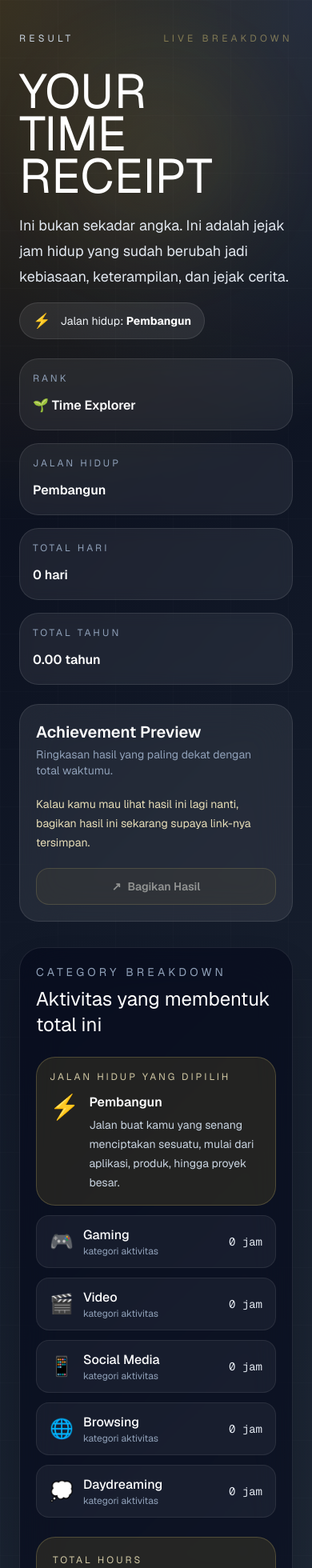
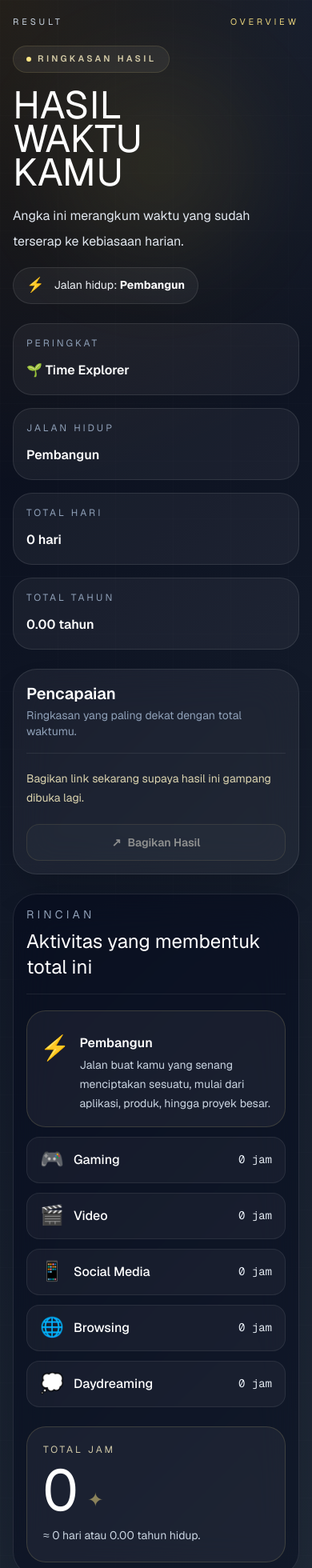
Before and after one commit to muhammadnursalam-oss/wasted-time-calculator, a Next.js app: page /result in a window 390 px wide. Shown: the top 1960 px of the page at 80% size. Built offline with nearby package versions, Linux system fonts and the light colour scheme.

Commit message:
wasted time calculators V 2.4

```diff
--- a/app/globals.css
+++ b/app/globals.css
@@ -15,12 +15,18 @@
 }
 
 body {
+  margin: 0;
+  min-height: 100vh;
+  overflow-x: hidden;
   background:
     radial-gradient(circle at top left, rgba(255, 183, 77, 0.12), transparent 28%),
     radial-gradient(circle at top right, rgba(255, 255, 255, 0.06), transparent 24%),
     linear-gradient(135deg, #0b0f19 0%, #111827 44%, #1f2937 100%);
-  color: var(--foreground);
+  color: #f8fafc;
   font-family: var(--font-geist-sans), Arial, Helvetica, sans-serif;
+  text-rendering: geometricPrecision;
+  -webkit-font-smoothing: antialiased;
+  -moz-osx-font-smoothing: grayscale;
 }
 
 ::selection {
@@ -48,6 +54,73 @@ body {
   }
 }
 
+@keyframes fade-up {
+  from {
+    opacity: 0;
+    transform: translateY(16px);
+  }
+  to {
+    opacity: 1;
+    transform: translateY(0);
+  }
+}
+
+@keyframes float-soft {
+  0%, 100% {
+    transform: translate3d(0, 0, 0);
+  }
+  50% {
+    transform: translate3d(0, -8px, 0);
+  }
+}
+
+@keyframes gradient-shift {
+  0%, 100% {
+    background-position: 0% 50%;
+  }
+  50% {
+    background-position: 100% 50%;
+  }
+}
+
+@keyframes title-pop {
+  from {
+    opacity: 0;
+    transform: translateY(18px) scale(0.98);
+  }
+  to {
+    opacity: 1;
+    transform: translateY(0) scale(1);
+  }
+}
+
+@keyframes fill-pop {
+  0% {
+    transform: scale(0.995);
+    box-shadow: 0 0 0 0 rgba(251, 191, 36, 0);
+  }
+  70% {
+    transform: scale(1);
+    box-shadow: 0 0 0 6px rgba(251, 191, 36, 0.06);
+  }
+  100% {
+    transform: scale(1);
+    box-shadow: 0 0 0 0 rgba(251, 191, 36, 0);
+  }
+}
+
+@keyframes choice-pop {
+  0% {
+    transform: translateY(0) scale(1);
+  }
+  45% {
+    transform: translateY(-2px) scale(1.01);
+  }
+  100% {
+    transform: translateY(0) scale(1);
+  }
+}
+
 .blink-soft {
   animation: blink-soft 1.35s infinite;
 }
@@ -55,3 +128,40 @@ body {
 .glow-pulse {
   animation: glow-pulse 1.8s ease-in-out infinite;
 }
+
+.reveal {
+  animation: fade-up 0.6s ease both;
+}
+
+.reveal-delay-1 {
+  animation: fade-up 0.7s 0.08s ease both;
+}
+
+.reveal-delay-2 {
+  animation: fade-up 0.8s 0.16s ease both;
+}
+
+.motion-title {
+  animation: title-pop 0.8s 0.03s ease both;
+}
+
+.float-soft {
+  animation: float-soft 5s ease-in-out infinite;
+}
+
+.gradient-sheen {
+  background-size: 200% 200%;
+  animation: gradient-shift 10s ease infinite;
+}
+
+.field-filled {
+  animation: fill-pop 0.35s ease-out;
+  border-color: rgba(251, 191, 36, 0.35);
+  background:
+    linear-gradient(180deg, rgba(255, 255, 255, 0.02), rgba(255, 255, 255, 0)),
+    rgba(2, 6, 23, 0.72);
+}
+
+.choice-active {
+  animation: choice-pop 0.28s ease-out;
+}
--- a/app/result/page.tsx
+++ b/app/result/page.tsx
@@ -293,8 +293,8 @@ function ResultContent() {
   const formattedDisplayedHours = Math.round(displayedHours).toLocaleString();
   const shareId = resultId || renderRecord.id;
   const shareText = renderRecord.achievementTitle
-    ? `Halo! Aku baru saja cek Wasted Time Calculator dan hasilku menunjukkan ${renderRecord.totalHours.toLocaleString()} jam waktu autopilot. Jalan hidupku: ${selectedLifePath.label}. Achievement-ku: ${renderRecord.achievementTitle}. Yuk lihat juga hasilmu.`
-    : `Halo! Aku baru saja cek Wasted Time Calculator dan hasilku menunjukkan ${renderRecord.totalHours.toLocaleString()} jam waktu autopilot. Jalan hidupku: ${selectedLifePath.label}. Yuk lihat juga hasilmu.`;
+    ? `Aku baru cek Wasted Time Calculator. Hasilku ${renderRecord.totalHours.toLocaleString()} jam waktu autopilot, dengan jalan hidup ${selectedLifePath.label}. Achievement: ${renderRecord.achievementTitle}.`
+    : `Aku baru cek Wasted Time Calculator. Hasilku ${renderRecord.totalHours.toLocaleString()} jam waktu autopilot, dengan jalan hidup ${selectedLifePath.label}.`;
 
   async function handleShareResult() {
     const shareUrl = shareId
@@ -304,7 +304,7 @@ function ResultContent() {
     try {
       if (navigator.share) {
         await navigator.share({
-          title: "Wasted Time Calculator Result",
+          title: "Wasted Time Calculator - Result",
           text: shareText,
           url: shareUrl,
         });
@@ -322,50 +322,53 @@ function ResultContent() {
   if (recordIdFromUrl && isLoadingStoredRecord) {
     return (
       <main className="flex min-h-screen items-center justify-center px-6 text-white">
-        <p className="text-slate-300">Memuat hasil tersimpan...</p>
+        <p className="text-slate-300">Menyiapkan hasil...</p>
       </main>
     );
   }
 
   return (
     <main className="relative min-h-screen overflow-hidden text-white">
-      <div className="absolute inset-0 bg-[radial-gradient(circle_at_top_left,_rgba(251,191,36,0.2),_transparent_30%),radial-gradient(circle_at_top_right,_rgba(59,130,246,0.16),_transparent_24%),linear-gradient(135deg,_#050816_0%,_#111827_46%,_#1f2937_100%)]" />
+      <div className="absolute inset-0 bg-[radial-gradient(circle_at_top_left,_rgba(251,191,36,0.12),_transparent_30%),radial-gradient(circle_at_top_right,_rgba(59,130,246,0.08),_transparent_22%),linear-gradient(135deg,_#050816_0%,_#111827_48%,_#1f2937_100%)]" />
       <div
-        className="absolute inset-0 opacity-20"
+        className="absolute inset-0 opacity-14"
         style={{
           backgroundImage:
             "linear-gradient(rgba(255,255,255,0.08) 1px, transparent 1px), linear-gradient(90deg, rgba(255,255,255,0.08) 1px, transparent 1px)",
           backgroundSize: "72px 72px",
         }}
       />
-      <div className="absolute left-1/2 top-20 h-56 w-56 -translate-x-1/2 rounded-full bg-amber-300/10 blur-3xl glow-pulse" />
+      <div className="absolute left-1/2 top-24 h-56 w-56 -translate-x-1/2 rounded-full bg-amber-300/8 blur-3xl" />
 
-      <div className="relative z-10 mx-auto flex min-h-screen w-full max-w-7xl flex-col px-6 py-10">
-        <div className="mb-8 flex items-center justify-between gap-4 text-xs uppercase tracking-[0.35em] text-slate-300">
-          <span>result</span>
-          <span className="blink-soft text-amber-200">live breakdown</span>
+      <div className="relative z-10 mx-auto flex min-h-screen w-full max-w-7xl flex-col px-4 py-5 sm:px-6 sm:py-8 lg:px-8 lg:py-10">
+        <div className="mb-5 flex items-center justify-between gap-4 text-[11px] uppercase tracking-[0.35em] text-slate-300 sm:mb-8">
+          <span>Result</span>
+          <span className="text-amber-200/90">Overview</span>
         </div>
 
-        <div className="grid gap-8 lg:grid-cols-[1.1fr_0.9fr]">
-          <section className="space-y-6">
-            <div className="max-w-3xl">
-              <h1 className="font-[family:var(--font-display)] text-6xl leading-[0.88] uppercase sm:text-7xl lg:text-8xl">
-                YOUR
+        <div className="grid gap-6 xl:grid-cols-[1.08fr_0.92fr] xl:gap-8">
+          <section className="space-y-6 xl:sticky xl:top-10">
+            <div className="max-w-3xl space-y-5 reveal">
+              <div className="inline-flex items-center gap-2 rounded-full border border-amber-200/12 bg-white/6 px-4 py-2 text-[11px] font-semibold uppercase tracking-[0.3em] text-amber-100/80">
+                <span className="h-1.5 w-1.5 rounded-full bg-amber-200" />
+                Ringkasan hasil
+              </div>
+
+              <div className="space-y-4">
+                <h1 className="font-[family:var(--font-display)] text-5xl uppercase leading-[0.88] sm:text-6xl md:text-7xl lg:text-[5.7rem] motion-title">
+                  Hasil
                   <br />
-                TIME
+                  Waktu
                   <br />
-                RECEIPT
+                  Kamu
                 </h1>
-              <p className="mt-5 max-w-2xl font-[family:var(--font-subtitle)] text-lg leading-8 text-slate-200 sm:text-xl">
-                Ini bukan sekadar angka. Ini adalah jejak jam hidup yang sudah
-                berubah jadi kebiasaan, keterampilan, dan jejak cerita.
+
+                <p className="max-w-2xl font-[family:var(--font-subtitle)] text-base leading-8 text-slate-200 sm:text-lg lg:text-xl">
+                  Angka ini merangkum waktu yang sudah terserap ke kebiasaan
+                  harian.
                 </p>
-              {renderRecord.name && (
-                <p className="mt-3 text-sm uppercase tracking-[0.3em] text-amber-200/85">
-                  {renderRecord.name}
-                </p>
-              )}
-              <div className="mt-4 inline-flex items-center gap-3 rounded-full border border-white/10 bg-white/8 px-4 py-2 text-sm text-slate-100">
+
+                <div className="inline-flex items-center gap-3 rounded-full border border-white/10 bg-white/5 px-4 py-2 text-sm text-slate-100 reveal-delay-1">
                   <span className="text-lg" aria-hidden="true">
                     {selectedLifePath.emoji}
                   </span>
@@ -375,34 +378,33 @@ function ResultContent() {
                   </span>
                 </div>
               </div>
+            </div>
 
-            <div className="grid gap-4 sm:grid-cols-2 lg:grid-cols-4">
-              <StatCard label="Rank" value={renderRecord.rankName || "-"} />
-              <StatCard label="Jalan Hidup" value={selectedLifePath.label} />
+            <div className="grid gap-4 sm:grid-cols-2 xl:grid-cols-4 reveal-delay-1">
+              <StatCard label="Peringkat" value={renderRecord.rankName || "-"} />
+              <StatCard label="Jalan hidup" value={selectedLifePath.label} />
               <StatCard
-                label="Total Hari"
+                label="Total hari"
                 value={`${renderRecord.totalDays.toLocaleString()} hari`}
               />
               <StatCard
-                label="Total Tahun"
+                label="Total tahun"
                 value={`${renderRecord.totalYears.toFixed(2)} tahun`}
               />
             </div>
 
-            <section className="rounded-3xl border border-white/10 bg-white/8 p-5 backdrop-blur-xl sm:p-6">
-              <div className="mb-4 flex items-center justify-between gap-4">
+            <section className="rounded-[30px] border border-white/10 bg-white/5 p-4 shadow-2xl shadow-black/20 backdrop-blur-xl transition duration-300 hover:border-white/15 sm:p-6 reveal-delay-2">
+              <div className="mb-4 flex items-start justify-between gap-4 border-b border-white/8 pb-4">
                 <div>
-                  <h2 className="text-xl font-semibold text-white">
-                    Achievement Preview
-                  </h2>
+                  <h2 className="text-xl font-semibold text-white">Pencapaian</h2>
                   <p className="mt-1 text-sm text-slate-400">
-                    Ringkasan hasil yang paling dekat dengan total waktumu.
+                    Ringkasan yang paling dekat dengan total waktumu.
                   </p>
                 </div>
               </div>
 
               {isAchievementLoading && !renderRecord.achievementTitle && (
-                <p className="text-slate-300">Membuat achievement terbaik...</p>
+                <p className="text-slate-300">Menyiapkan hasil...</p>
               )}
 
               {renderRecord.achievementTitle && (
@@ -416,9 +418,8 @@ function ResultContent() {
                 </>
               )}
 
-              <p className="mt-5 text-sm leading-6 text-amber-100/90">
-                Kalau kamu mau lihat hasil ini lagi nanti, bagikan hasil ini
-                sekarang supaya link-nya tersimpan.
+              <p className="mt-5 text-sm leading-6 text-amber-100/85">
+                Bagikan link sekarang supaya hasil ini gampang dibuka lagi.
               </p>
 
               <div className="mt-5 flex flex-col gap-3 sm:flex-row">
@@ -426,7 +427,7 @@ function ResultContent() {
                   type="button"
                   onClick={handleShareResult}
                   disabled={!shareId}
-                  className="inline-flex items-center justify-center gap-2 rounded-2xl border border-amber-200/30 bg-amber-300/10 px-4 py-3 text-sm font-semibold text-amber-50 transition hover:bg-amber-300/20 disabled:cursor-not-allowed disabled:opacity-50"
+                  className="inline-flex items-center justify-center gap-2 rounded-2xl border border-amber-200/20 bg-white/5 px-4 py-3 text-sm font-semibold text-amber-50 transition hover:border-amber-200/30 hover:bg-amber-300/10 disabled:cursor-not-allowed disabled:opacity-50"
                 >
                   <span aria-hidden="true">↗</span>
                   Bagikan Hasil
@@ -436,7 +437,7 @@ function ResultContent() {
                   <button
                     type="button"
                     onClick={() => router.push("/")}
-                    className="inline-flex items-center justify-center gap-2 rounded-2xl border border-white/10 bg-white/5 px-4 py-3 text-sm font-semibold text-white transition hover:bg-white/10"
+                    className="inline-flex items-center justify-center gap-2 rounded-2xl border border-white/10 bg-white/5 px-4 py-3 text-sm font-semibold text-white transition hover:border-white/15 hover:bg-white/8"
                   >
                     Coba Tes Ini
                   </button>
@@ -445,10 +446,10 @@ function ResultContent() {
             </section>
           </section>
 
-          <aside className="rounded-[28px] border border-white/10 bg-slate-950/55 p-5 shadow-2xl shadow-black/30 backdrop-blur-xl sm:p-6">
-            <div className="mb-6">
+          <aside className="rounded-[30px] border border-white/10 bg-slate-950/42 p-4 shadow-2xl shadow-black/20 backdrop-blur-xl transition duration-300 hover:border-white/15 sm:p-6 xl:sticky xl:top-10 reveal-delay-1">
+            <div className="mb-5 border-b border-white/8 pb-4">
               <p className="text-sm uppercase tracking-[0.3em] text-slate-400">
-                category breakdown
+                Rincian
               </p>
               <h2 className="mt-2 font-[family:var(--font-subtitle)] text-2xl text-white">
                 Aktivitas yang membentuk total ini
@@ -456,10 +457,7 @@ function ResultContent() {
             </div>
 
             <div className="space-y-3">
-              <div className="rounded-3xl border border-amber-200/20 bg-amber-300/10 p-4">
-                <p className="text-xs uppercase tracking-[0.25em] text-amber-100/80">
-                  jalan hidup yang dipilih
-                </p>
+              <div className="rounded-3xl border border-amber-200/15 bg-white/5 p-4 reveal">
                 <div className="mt-3 flex items-start gap-3">
                   <span className="text-3xl">{selectedLifePath.emoji}</span>
                   <div>
@@ -476,13 +474,12 @@ function ResultContent() {
               {categories.map((category) => (
                 <div
                   key={category.label}
-                  className="flex items-center justify-between rounded-2xl border border-white/8 bg-white/5 px-4 py-3"
+                  className="flex items-center justify-between rounded-2xl border border-white/8 bg-white/4 px-4 py-3 transition duration-300 hover:border-white/12 hover:bg-white/6"
                 >
                   <div className="flex items-center gap-3">
                     <span className="text-2xl">{category.emoji}</span>
                     <div>
                       <p className="font-medium text-white">{category.label}</p>
-                      <p className="text-xs text-slate-400">kategori aktivitas</p>
                     </div>
                   </div>
                   <p className="font-mono text-sm text-slate-200 tabular-nums">
@@ -492,17 +489,15 @@ function ResultContent() {
               ))}
             </div>
 
-            <div className="mt-6 rounded-3xl border border-amber-200/20 bg-amber-300/10 p-5">
+            <div className="mt-6 rounded-3xl border border-amber-200/15 bg-white/5 p-5 reveal">
               <p className="text-xs uppercase tracking-[0.25em] text-amber-100/80">
-                total hours
+                Total jam
               </p>
               <div className="mt-2 flex items-end gap-3">
                 <p className="font-[family:var(--font-display)] text-7xl leading-none text-white tabular-nums sm:text-8xl">
                   {formattedDisplayedHours}
                 </p>
-                <span className="blink-soft mb-2 text-2xl text-amber-200">
-                  ✦
-                </span>
+                <span className="blink-soft mb-2 text-2xl text-amber-200">✦</span>
               </div>
               <p className="mt-2 text-sm leading-6 text-slate-300">
                 ≈ {renderRecord.totalDays.toLocaleString()} hari atau{" "}
@@ -530,7 +525,7 @@ function StatCard({
   value: string;
 }) {
   return (
-    <div className="rounded-3xl border border-white/10 bg-white/7 p-4 backdrop-blur-sm">
+    <div className="rounded-3xl border border-white/10 bg-white/5 p-4 backdrop-blur-sm">
       <p className="text-xs uppercase tracking-[0.25em] text-slate-400">
         {label}
       </p>
```
Also changed, not shown: app/page.tsx (+106 -88 lines). Lines whose indentation alone changed are shown as unchanged.
